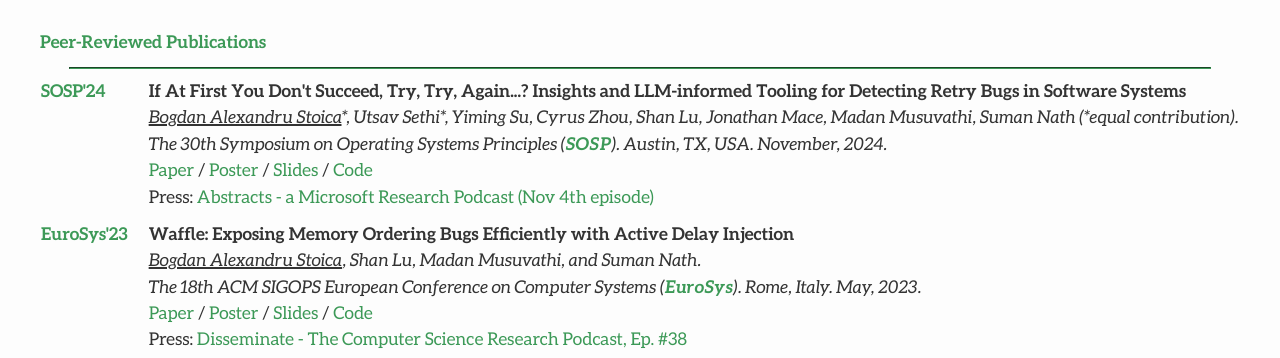
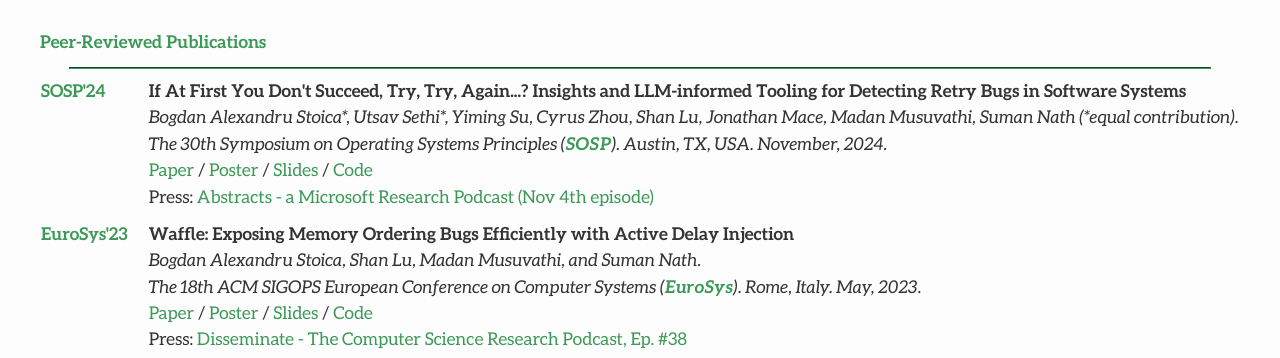
Before and after one commit to bastoica/bastoica.github.io, a Jekyll site: the page built from research.md, in a window 1280 px wide. Shown: the part 242-600 px from the top of the page. Built offline with Jekyll 4.4.1, drawn with Linux system fonts in a browser that asks for light colours; nearby versions of some CDN libraries.

Commit message:
minor formatting fixing

```diff
--- a/research.md
+++ b/research.md
@@ -20,7 +20,7 @@ published: true
     <td class="table-left-column-with-text-color"><b>SOSP'24</b></td>
     <td class="table-right-column">
 	  <b>If At First You Don't Succeed, Try, Try, Again...? Insights and LLM-informed Tooling for Detecting Retry Bugs in Software Systems</b><br>
-	  <i><u style="text-decoration-thickness: 2px;">Bogdan Alexandru Stoica</u>*, Utsav Sethi*, Yiming Su, Cyrus Zhou, Shan Lu, Jonathan Mace, Madan Musuvathi, Suman Nath (*equal contribution).</i><br>
+	  <i>Bogdan Alexandru Stoica*, Utsav Sethi*, Yiming Su, Cyrus Zhou, Shan Lu, Jonathan Mace, Madan Musuvathi, Suman Nath (*equal contribution).</i><br>
 	  <i>The 30th Symposium on Operating Systems Principles (<a class="useful-links" href="https://sigops.org/s/conferences/sosp/2024/" target="_blank"><b>SOSP</b></a>). Austin, TX, USA. November, 2024.</i><br>
 	  <a class="useful-links" href="/files/papers/2024_sosp_wasabi.pdf" target="_blank">Paper</a> / <a class="useful-links" href="/files/posters/2024_sosp_poster.pdf" target="_blank">Poster</a> / <a class="useful-links" href="/files/talks/2024_sosp_talk.pdf" target="_blank">Slides</a> / <a class="useful-links" href="https://github.com/bastoica/wasabi/" target="_blank">Code</a><br>
 	  	Press: <a class="useful-links" href="https://www.microsoft.com/en-us/research/podcast/abstracts-november-4-2024/" target="_blank">Abstracts - a Microsoft Research Podcast (Nov 4th episode)</a>
@@ -30,7 +30,7 @@ published: true
     <td class="table-left-column-with-text-color"><b>EuroSys'23</b></td>
     <td class="table-right-column">
 	  <b>Waffle: Exposing Memory Ordering Bugs Efficiently with Active Delay Injection</b><br>
-	  <i><u style="text-decoration-thickness: 2px;">Bogdan Alexandru Stoica</u>, Shan Lu, Madan Musuvathi, and Suman Nath.</i><br>
+	  <i>Bogdan Alexandru Stoica, Shan Lu, Madan Musuvathi, and Suman Nath.</i><br>
 	  <i>The 18th ACM SIGOPS European Conference on Computer Systems (<a class="useful-links" href="https://2023.eurosys.org/" target="_blank"><b>EuroSys</b></a>). Rome, Italy. May, 2023.</i><br>
 	  <a class="useful-links" href="/files/papers/2023_eurosys_waffle.pdf" target="_blank">Paper</a> / <a class="useful-links" href="/files/posters/2023_eurosys_poster.pdf" target="_blank">Poster</a> / <a class="useful-links" href="/files/talks/2023_eurosys_talk.ppsx" target="_blank">Slides</a> / <a class="useful-links" href="https://github.com/bastoica/waffle" target="_blank">Code</a><br>
 	   Press: <a class="useful-links" href="https://disseminatepodcast.podcastpage.io/episode/bogdan-stoica-waffle-exposing-memory-ordering-bugs-efficiently-with-active-delay-injection-38" target="_blank">Disseminate - The Computer Science Research Podcast, Ep. #38</a>
```
